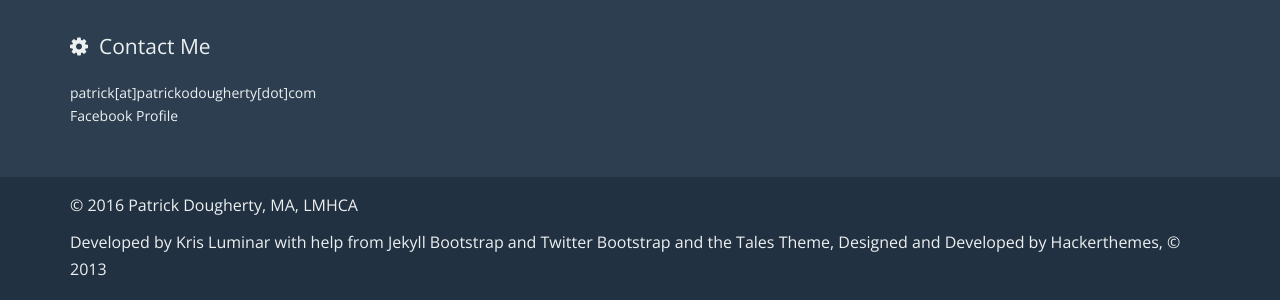
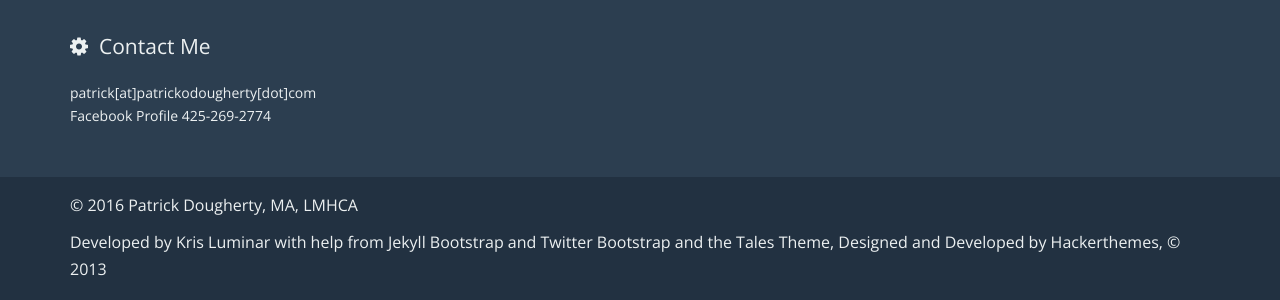
Before and after one commit to Patrick-Dougherty/patrick-dougherty.github.com, a Jekyll site: the page built from index.md, in a window 1280 px wide. Shown: the part 1352-1652 px from the top of the page. Built offline with Jekyll 4.4.1, drawn with Linux system fonts in a browser that asks for light colours; nearby versions of some CDN libraries.

Commit message:
Update default.html

```diff
--- a/_includes/themes/tales/default.html
+++ b/_includes/themes/tales/default.html
@@ -148,6 +148,7 @@
             <span class="facebook">
               <a href='https://www.facebook.com/Patrick.Dougherty.Here.And.Now'>Facebook Profile</a>
             </span>
+            <span class="phone">425-269-2774</span>
           </div>
         </div>
       </div>
```
